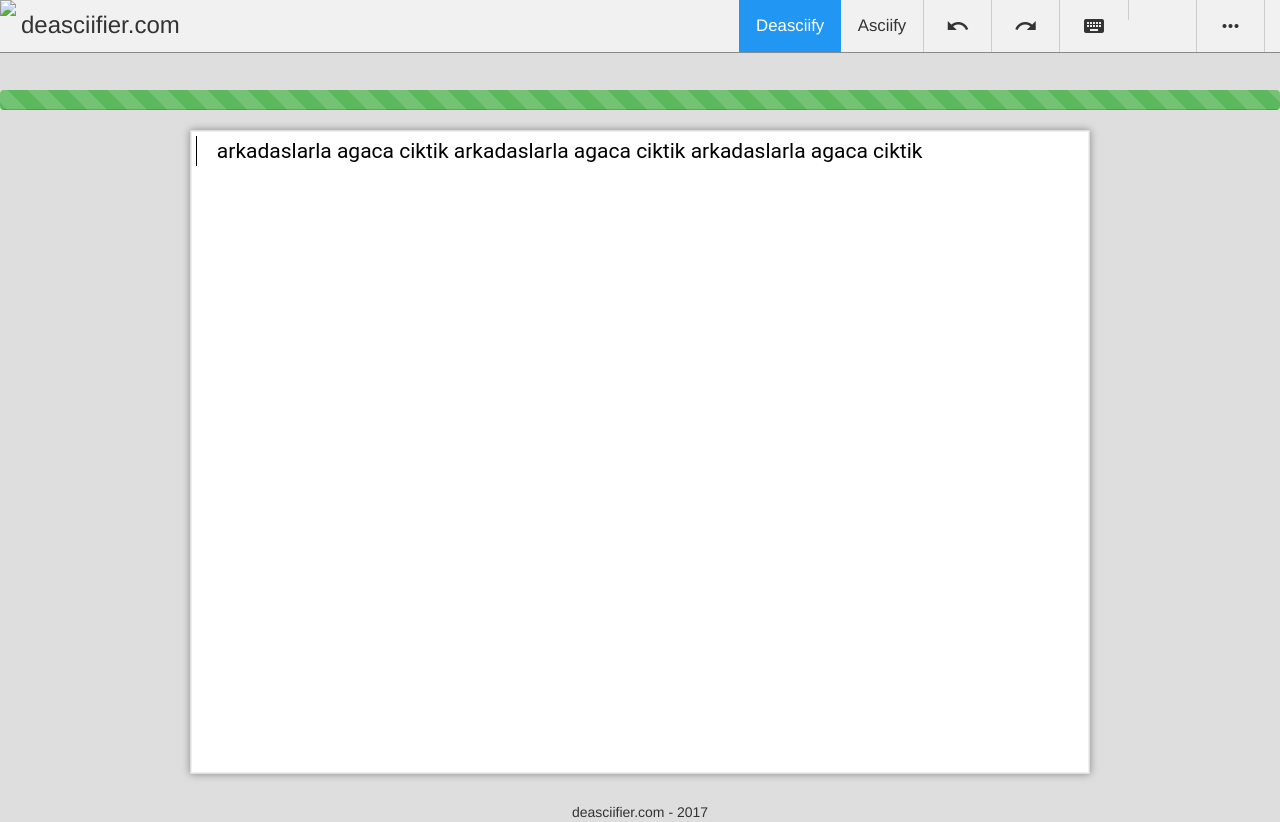
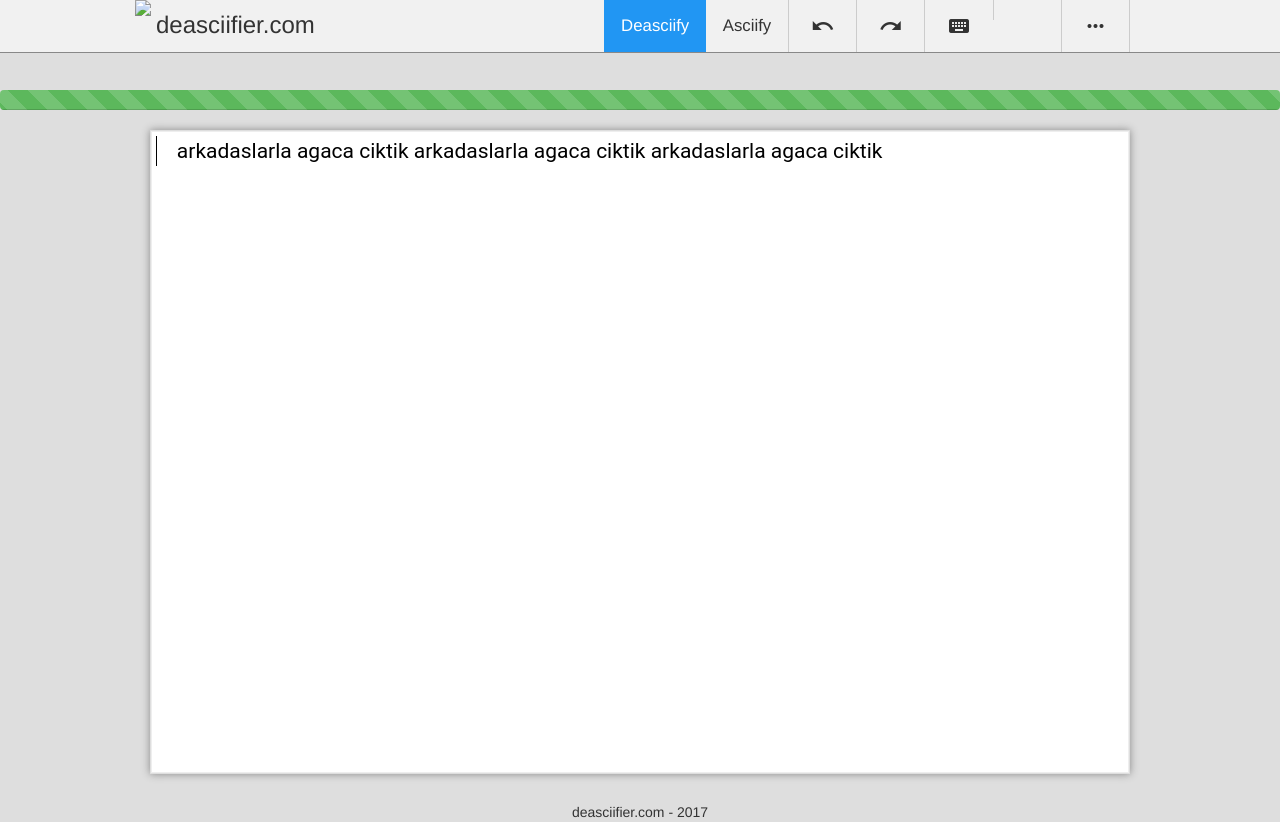
Before and after one commit to meacer/deasciifier, a Python web app: template website/templates/index_codemirror.html in a window 1280 px wide. Run offline with Jinja, Linux system fonts and the light colour scheme; the template is opened without the code that fills it, so the values that code supplies are empty; some libraries are stand-ins or nearby versions.

Commit message:
Center the navigation bar

```diff
--- a/website/templates/index_codemirror.html
+++ b/website/templates/index_codemirror.html
@@ -240,8 +240,14 @@
     margin: 0 auto;
   }
 
+  .container-fluid {
+    width: 70em;
+    padding-left: 0;
+    padding-right: 0;
+  }
+
   .text-container {
-    width: 900px;
+    width: 70em;
     margin: 0 auto;
     padding: 1px;
     box-shadow: 0 0 8px #888;
@@ -383,6 +389,7 @@
   .navbar-li-active .navbar-btn {
     color: white;
   }
+
 </style>
 
 <nav class="navbar navbar-default navbar-fixed-top">
```
